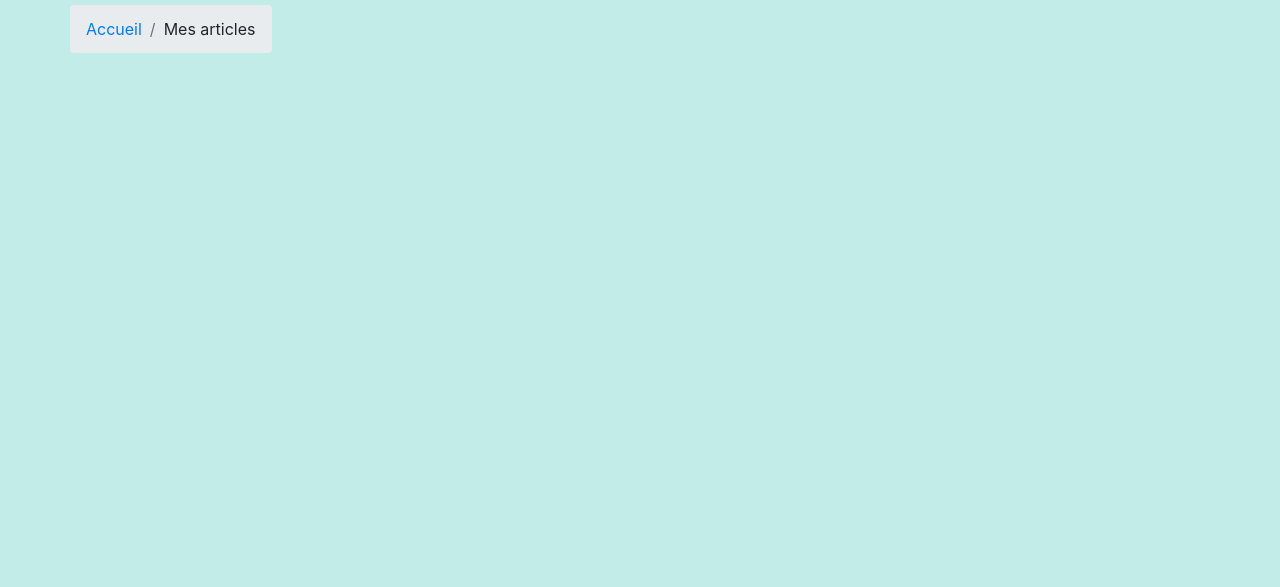
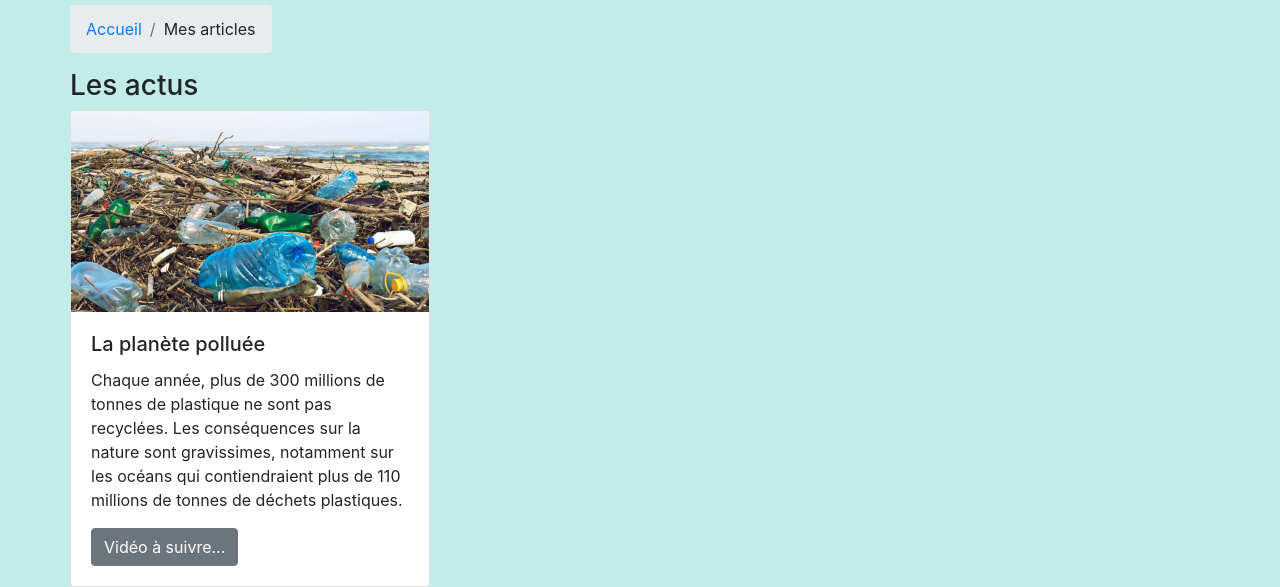
Before and after one commit to kevin1085/site-vitrine, a plain HTML site: page index.html in a window 1280 px wide. Shown: the part 221-808 px from the top of the page. Drawn offline with nearby package versions, Linux system fonts and the light colour scheme.

Commit message:
suite projet

```diff
--- a/index.html
+++ b/index.html
@@ -25,5 +25,19 @@
                         </ol>
                     </nav>
                 </div>
+                <div class="row">
+                    <h3 class="col-12">Les actus</h3>
+                    <div class="col-4">
+                        <div class="card">
+                            <img src="dépolluer-la-planète.jpg" class="card-img-top" alt="planète terre">
+                            <div class="card-body">
+                                <h5 class="card-title">La planète polluée</h5>
+                                <p class="card-text">
+                                    Chaque année, plus de 300 millions de tonnes de plastique ne sont pas recyclées. Les conséquences sur la nature sont gravissimes, notamment sur les océans qui contiendraient plus de 110 millions de tonnes de déchets plastiques.
+                                </p>
+                                <a href="https://www.youtube.com/watch?v=zv2A3fpLPco" class="btn btn-secondary">Vidéo à suivre...</a>
+                            </div>
+                        </div>
+                    </div>
 </body>
 </html>
```
Also changed, not shown: dépolluer-la-planète.jpg (added), groenland.jpg (added), logo.jpg (added).
